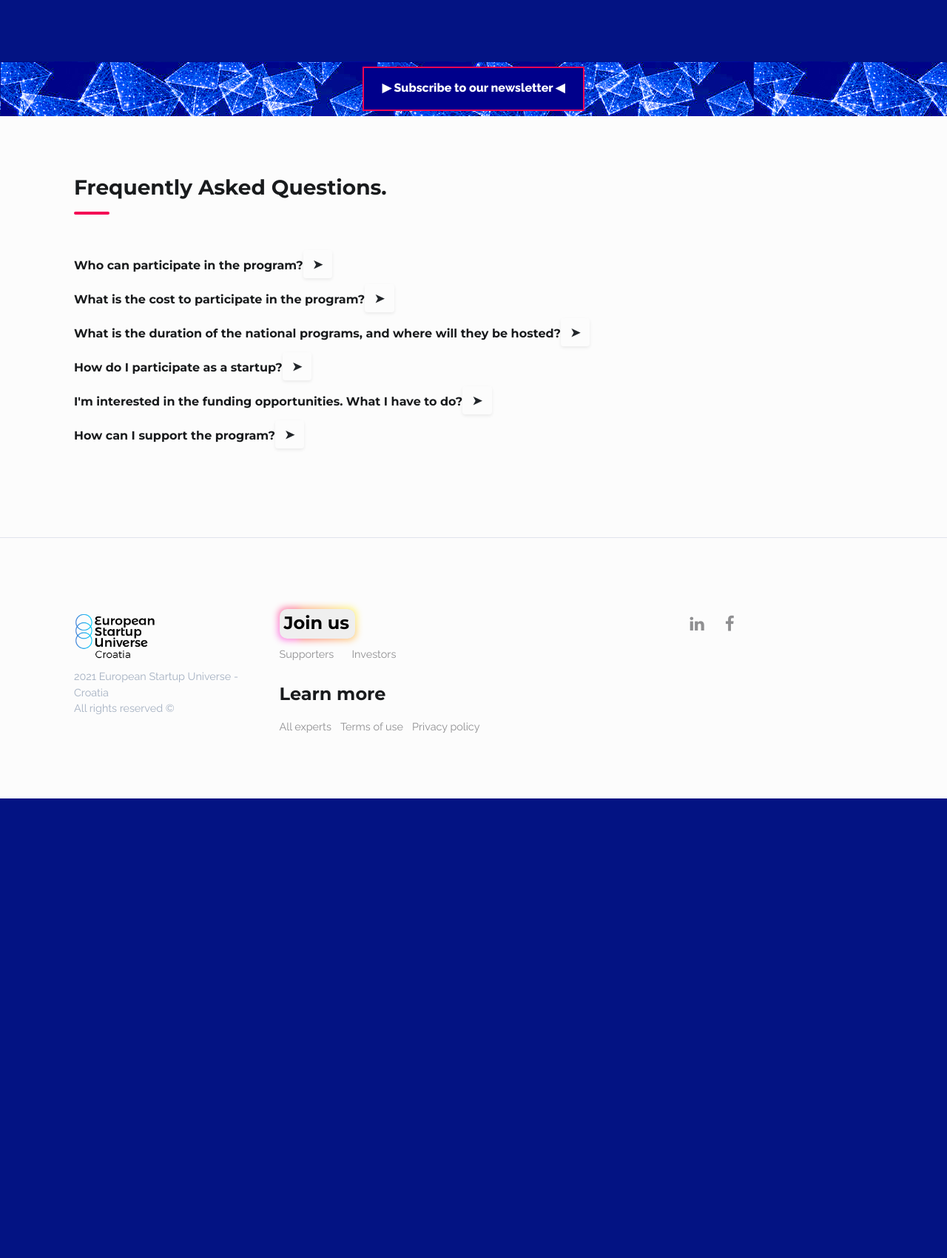
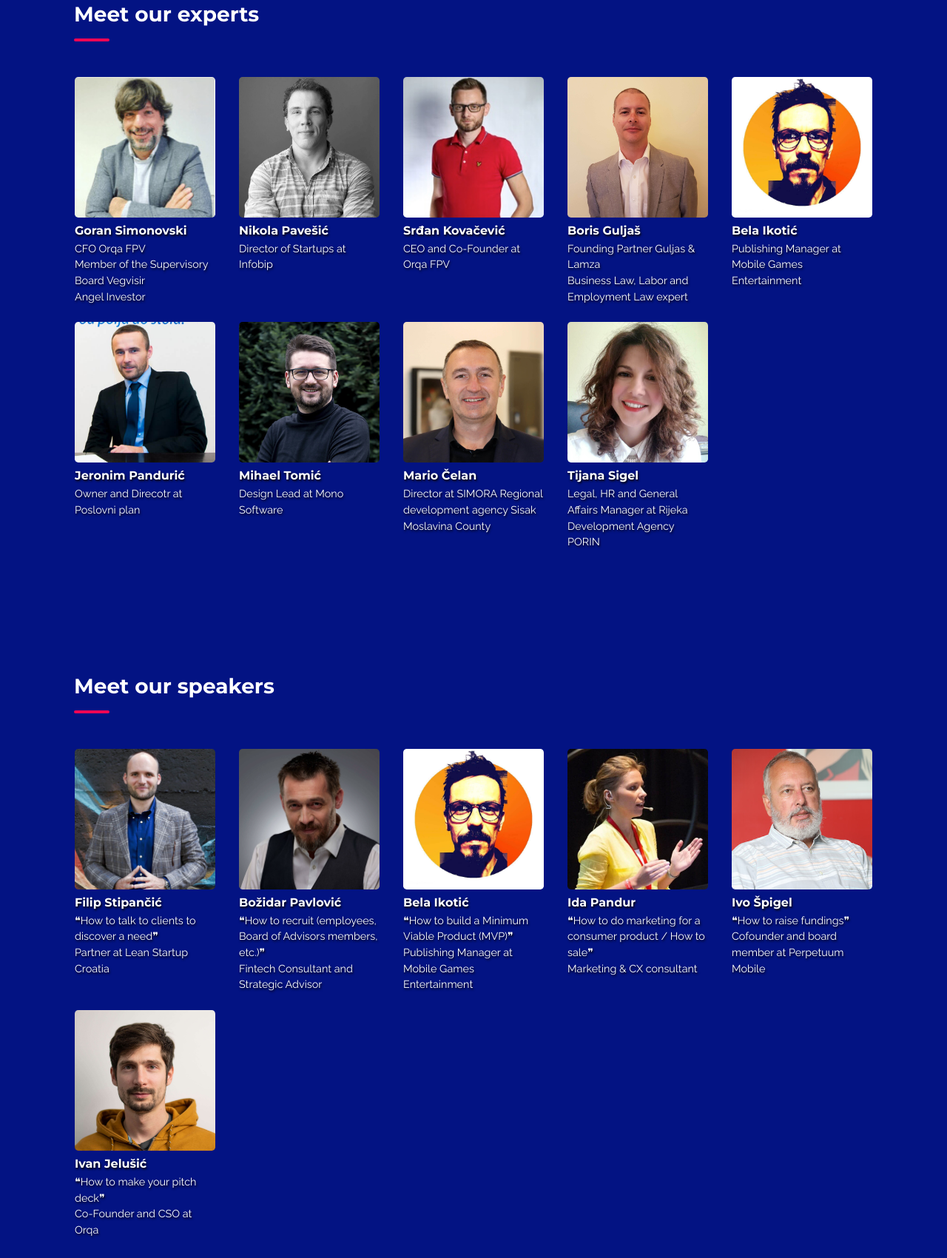
Before and after one commit to Startup-Universe/esuCroatia, a plain HTML site: page index.html in a window 1280 px wide. Shown: the part 3331-5031 px from the top of the page at 74% size. Before the commit the page ends 4410 px from the top, so only its background shows below. Drawn offline with Linux system fonts and the light colour scheme.

Commit message:
Add files via upload

```diff
--- a/index.html
+++ b/index.html
@@ -326,139 +326,147 @@
             For the last four years I was director of business incubator BIOS working with start up and helping them in their growth and development.<br>
             <span style="color:#454140;">Personal quote: </span><br>
             Our goal is setting up a support centre for small and medium-sized enterprises in Croatia. This is main reason why we want to be part of ESU.
-                  <br><p class="footer-list-item list-inline-item mb-3 mt-4" style="color:gray;">Email : esu.croatia@inkubator.hr</p>
-                  </h6>
+            <br><p class="footer-list-item list-inline-item mb-3 mt-4" style="color:gray;">Email : esu.croatia@inkubator.hr</p></h6>
             <br><button class="raise"><a href="https://www.linkedin.com/in/sa%C5%A1a-lamza-98547626?miniProfileUrn=urn%3Ali%3Afs_miniProfile%3AACoAAAVodPUBQgkKb3kMowqAcsKlPmYfcvJcdjg&lipi=urn%3Ali%3Apage%3Ad_flagship3_search_srp_all%3B9dWbQC4nRZKZBic8isZo3w%3D%3D" style="color:white;" target="_blank"><i class="fa fa-linkedin"></i></a></button>
           </div>
         </div>
       </div>
     </section>
 
+    <!-- Experts section -->
+    <section class="mt-5 py-5">
+      <div class="container">
+        <div class="col-12">
+          <h3 class="text-white">Meet our experts</h3>
+          <div class="title-border mt-3 mb-5"></div>
+          <div class="row row-cols-2 row-cols-md-3 row-cols-lg-5">
 
-    <!-- Partners section -->
-    <section id="section-partners">
-        <div class="container d-none">
-            <div class="col-12">
-                <h3 class="text-white">Meet our organizers</h3>
-                <div class="title-border mt-3 mb-5"></div>
-                <div class="row row-cols-2 row-cols-lg-4">
-                  <div class="col mb-4 partners-wrapper">
-                    <div class="card card-partner">
-                        <img src="content/img/croatia.jpg" class="card-img-top" alt="Sasa Lamza - Croatia">
-                        <div class="card-img-overlay">
-                            <h6 class="card-title text-white mb-1">Sasa Lamza - Croatia</h6>
+            <div class="col mb-4 px-2 px-sm-3 speakers-wrapper">
+              <div class="card card-speaker" style="background-color: inherit;">
+                <img src="content/img/experts/Goran Simonovski.jpg" class="card-img-top" alt="Goran Simonovski profile photo">
+                <h6 class="card-title speaker-name text-white mt-2 mb-1">Goran Simonovski</h6>
+                <p class="card-text text-white speaker-position">CFO Orqa FPV<br>Member of the Supervisory Board Vegvisir<br>Angel Investor</p>
               </div>
             </div>
+            <div class="col mb-4 px-2 px-sm-3 speakers-wrapper">
+              <div class="card card-speaker" style="background-color: inherit;">
+                <img src="content/img/experts/Nikola Pavesic.jpg" class="card-img-top" alt="Nikola Pavešić profile photo">
+                <h6 class="card-title speaker-name text-white mt-2 mb-1">Nikola Pavešić</h6>
+                <p class="card-text text-white speaker-position">Director of Startups at Infobip</p>
               </div>
             </div>
-                <div class="row mt-5 d-none">
-                    <div class="col-12 col-md-4 col-xl-3">
-                        <h6 class="subtitle-blue mb-3">Organizers</h6>
-                        <div class="row align-items-center">
-                            <div class="col-4 col-sm-3 col-md-6 logo-wrapper">
-                                <img src="content/img/partners/sgw-logo-no-back.png" class="img-fluid w-75" alt="Startup Greece Week logo">
-                            </div>
-                            <div class="col-4 col-md-6 px-1 logo-wrapper">
-                                <img src="content/img/partners/Founderhood_logo_white_small.png" class="img-fluid" alt="Founderhood logo">
+            <div class="col mb-4 px-2 px-sm-3 speakers-wrapper">
+              <div class="card card-speaker" style="background-color: inherit;">
+                <img src="content/img/experts/Srdjan Kovacevic.jpg" class="card-img-top" alt="Srđan Kovačević profile photo">
+                <h6 class="card-title speaker-name text-white mt-2 mb-1">Srđan Kovačević</h6>
+                <p class="card-text text-white speaker-position">CEO and Co-Founder at Orqa FPV</p>
               </div>
             </div>
+            <div class="col mb-4 px-2 px-sm-3 speakers-wrapper">
+              <div class="card card-speaker" style="background-color: inherit;">
+                <img src="content/img/experts/Boris Guljas.jpg" class="card-img-top" alt="Boris Guljaš profile photo">
+                <h6 class="card-title speaker-name text-white mt-2 mb-1">Boris Guljaš</h6>
+                <p class="card-text text-white speaker-position">Founding Partner Guljas & Lamza<br>Business Law, Labor and Employment Law expert </p>
               </div>
-
-                    <div class="col-12 col-md-5 offset-md-1 mt-5 mt-md-0">
-                        <h6 class="subtitle-blue mb-3">Under the auspices of</h6>
-                        <div class="col-7 col-sm-6 col-md-9 col-xl-7 logo-wrapper pl-0">
-                            <img src="content/img/partners/logo-greekgov-el.png" class="img-fluid" alt="Ministry logo">
+            </div>
+            <div class="col mb-4 px-2 px-sm-3 speakers-wrapper">
+              <div class="card card-speaker" style="background-color: inherit;">
+                <img src="content/img/experts/Bela Ikotic.jpg" class="card-img-top" alt="Bela Ikotić profile photo">
+                <h6 class="card-title speaker-name text-white mt-2 mb-1">Bela Ikotić</h6>
+                <p class="card-text text-white speaker-position">Publishing Manager at Mobile Games Entertainment</p>
+              </div>
+            </div>
+            <div class="col mb-4 px-2 px-sm-3 speakers-wrapper">
+              <div class="card card-speaker" style="background-color: inherit;">
+                <img src="content/img/experts/Jeronim Panduric.jpg" class="card-img-top" alt="Jeronim Pandurić profile photo">
+                <h6 class="card-title speaker-name text-white mt-2 mb-1">Jeronim Pandurić</h6>
+                <p class="card-text text-white speaker-position">Owner and Direcotr at Poslovni plan</p>
+              </div>
+            </div>
+            <div class="col mb-4 px-2 px-sm-3 speakers-wrapper">
+              <div class="card card-speaker" style="background-color: inherit;">
+                <img src="content/img/experts/Mihael Tomic.jpg" class="card-img-top" alt="Mihael Tomić profile photo">
+                <h6 class="card-title speaker-name text-white mt-2 mb-1">Mihael Tomić</h6>
+                <p class="card-text text-white speaker-position">Design Lead at Mono Software</p>
+              </div>
+            </div>
+            <div class="col mb-4 px-2 px-sm-3 speakers-wrapper">
+              <div class="card card-speaker" style="background-color: inherit;">
+                <img src="content/img/experts/Mario Celan.jpg" class="card-img-top" alt="Mario Čelan profile photo">
+                <h6 class="card-title speaker-name text-white mt-2 mb-1">Mario Čelan</h6>
+                <p class="card-text text-white speaker-position">Director at SIMORA Regional development agency Sisak Moslavina County</p>
+              </div>
+            </div>
+            <div class="col mb-4 px-2 px-sm-3 speakers-wrapper">
+              <div class="card card-speaker" style="background-color: inherit;">
+                <img src="content/img/experts/Tijana Sigel.jpg" class="card-img-top" alt="Tijana Sigel profile photo">
+                <h6 class="card-title speaker-name text-white mt-2 mb-1">Tijana Sigel</h6>
+                <p class="card-text text-white speaker-position">Legal, HR and General Affairs Manager at Rijeka Development Agency PORIN</p>
               </div>
             </div>
 
           </div>
+        </div>
+      </div>
+    </section>
 
-                <div class="row mt-5 d-none">
+    <!-- Speakers section -->
+    <section class="mt-5 py-5">
+      <div class="container">
+        <div class="col-12">
+          <h3 class="text-white">Meet our speakers</h3>
+          <div class="title-border mt-3 mb-5"></div>
+          <div class="row row-cols-2 row-cols-md-3 row-cols-lg-5">
 
-                    <div class="col-12 col-md-5">
-                        <h6 class="subtitle-blue mb-3">Strategic partners</h6>
-                        <div class="row align-items-center text-center">
-                            <div class="col-4 col-sm-3 col-md-3 logo-wrapper">
-                                <img src="content/img/partners/greektech.svg" class="img-fluid w-90" alt="Greektech logo">
+            <div class="col mb-4 px-2 px-sm-3 speakers-wrapper">
+              <div class="card card-speaker" style="background-color: inherit;">
+                <img src="content/img/speakers/Filip Stipancic.jpg" class="card-img-top" alt="Filip Stipančić profile photo">
+                <h6 class="card-title speaker-name text-white mt-2 mb-1">Filip Stipančić</h6>
+                <p class="card-text text-white speaker-position">❝How to talk to clients to discover a need❞<br>Partner at Lean Startup Croatia</p>
               </div>
-                            <div class="col-4 col-sm-3 col-md-3 logo-wrapper">
-                                <img src="content/img/partners/cyprusinno.png" class="img-fluid w-75" alt="Cyprusinno logo">
             </div>
-                            <div class="col-4 col-sm-5 logo-wrapper pr-0">
-                                <img src="content/img/partners/consulate-in-san-francisco.png" class="img-fluid" alt="Consulate In San Francisco logo">
+            <div class="col mb-4 px-2 px-sm-3 speakers-wrapper">
+              <div class="card card-speaker" style="background-color: inherit;">
+                <img src="content/img/speakers/Bozidar Pavlovic.jpg" class="card-img-top" alt="Božidar Pavlović profile photo">
+                <h6 class="card-title speaker-name text-white mt-2 mb-1">Božidar Pavlović</h6>
+                <p class="card-text text-white speaker-position">❝How to recruit (employees, Board of Advisors members, etc.)❞<br>Fintech Consultant and Strategic Advisor</p>
               </div>
+            </div>
+            <div class="col mb-4 px-2 px-sm-3 speakers-wrapper">
+              <div class="card card-speaker" style="background-color: inherit;">
+                <img src="content/img/speakers/Bela Ikotic.jpg" class="card-img-top" alt="Bela Ikotić profile photo">
+                <h6 class="card-title speaker-name text-white mt-2 mb-1">Bela Ikotić</h6>
+                <p class="card-text text-white speaker-position">❝How to build a Minimum Viable Product (MVP)❞<br>Publishing Manager at Mobile Games Entertainment</p>
+              </div>
+            </div>
+            <div class="col mb-4 px-2 px-sm-3 speakers-wrapper">
+              <div class="card card-speaker" style="background-color: inherit;">
+                <img src="content/img/speakers/Ida Pandur.jpg" class="card-img-top" alt="Ida Pandur profile photo">
+                <h6 class="card-title speaker-name text-white mt-2 mb-1">Ida Pandur</h6>
+                <p class="card-text text-white speaker-position">❝How to do marketing for a consumer product / How to sale❞<br>Marketing & CX consultant</p>
+              </div>
+            </div>
+            <div class="col mb-4 px-2 px-sm-3 speakers-wrapper">
+              <div class="card card-speaker" style="background-color: inherit;">
+                <img src="content/img/speakers/Ivo Spigel.jpg" class="card-img-top" alt="Ivo Špigel profile photo">
+                <h6 class="card-title speaker-name text-white mt-2 mb-1">Ivo Špigel</h6>
+                <p class="card-text text-white speaker-position">❝How to raise fundings❞<br>Cofounder and board member at Perpetuum Mobile</p>
+              </div>
+            </div>
+            <div class="col mb-4 px-2 px-sm-3 speakers-wrapper">
+              <div class="card card-speaker" style="background-color: inherit;">
+                <img src="content/img/speakers/Ivan Jelusic.jpeg" class="card-img-top" alt="Ivan Jelušić profile photo">
+                <h6 class="card-title speaker-name text-white mt-2 mb-1">Ivan Jelušić</h6>
+                <p class="card-text text-white speaker-position">❝How to make your pitch deck❞<br>Co-Founder and CSO at Orqa</p>
               </div>
             </div>
 
-                    <div class="col-6 col-md-2 offset-md-1 mt-5 mt-md-0">
-                        <h6 class="subtitle-blue mb-3">Supporters</h6>
-                        <div class="col-6 col-sm-4 col-md-8 col-xl-7 logo-wrapper pl-0">
-                            <img src="content/img/partners/usembassycyprus.png" class="img-fluid" alt="US Embassy Cyprus logo">
-                        </div>
-                    </div>
 
-                    <div class="col-6 col-md-3 offset-md-1 mt-5 mt-md-0">
-                        <h6 class="subtitle-blue mb-3">In kind sponsor</h6>
-                        <div class="col-9 col-sm-6 col-md-7 col-xl-6 logo-wrapper pl-0">
-                            <img src="content/img/partners/Ratio.png" class="img-fluid" alt="Ratio legal logo">
-                        </div>
-                    </div>
-
-                </div>
-
-                <div class="row mt-5 d-none">
-                    <div class="col-12">
-                        <h6 class="subtitle-blue mb-3">Community partners</h6>
-                        <div class="community-partners-carousel">
-                            <div class="logo-scroll">
-                               <img src="content/img/partners/community/Orange-Grove.png" class="img-fluid" alt="Orange Grove logo">
-                            </div>
-                            <div class="logo-scroll">
-                                <img src="content/img/partners/community/ACE.png" class="img-fluid" alt="Athens Center for Entrepreneurship and Innovation logo">
-                            </div>
-                            <div class="logo-scroll">
-                                <img src="content/img/partners/community/davos.png" class="img-fluid w-75" alt="Davos logo">
-                            </div>
-                        </div>
-                    </div>
-                </div>
-
-                <div class="row mt-5 d-none">
-                    <div class="col-12">
-                        <h6 class="subtitle-blue mb-3">Perks providers</h6>
-                        <div class="partners-carousel">
-                            <div class="logo-scroll">
-                               <img src="content/img/partners/perks/Hubspot.png" class="img-fluid w-75" alt="Hubspot logo">
-                            </div>
-                            <div class="logo-scroll">
-                               <img src="content/img/partners/perks/Overflow.png" class="img-fluid" alt="Overflow logo">
-                            </div>
-                            <div class="logo-scroll">
-                               <img src="content/img/partners/perks/Protoio.png" class="img-fluid w-75" alt="Proto.io logo">
-                            </div>
-                        </div>
-                    </div>
-                </div>
-
-                <div class="row mt-5 d-none">
-                    <div class="col-12">
-                        <h6 class="subtitle-blue mb-3">Media partners</h6>
-                        <div class="partners-carousel">
-                            <div class="logo-scroll">
-                               <img src="content/img/partners/media/oikonomia.png" class="img-fluid w-75" alt="Economia logo">
-                            </div>
-                            <div class="logo-scroll">
-                               <img src="content/img/partners/media/Epixeiro.png" class="img-fluid" alt="Epixeiro logo">
-                            </div>
-                            <div class="logo-scroll">
-                               <img src="content/img/partners/media/Startupper.png" class="img-fluid" alt="Startupper logo">
-                            </div>
-                        </div>
-                    </div>
           </div>
         </div>
       </div>
     </section>
+
 
     <!-- newsletter -->
     <div class="btn mt-3 mt-md-0 my-2 my-sm-0 d-flex justify-content-around " style="background-image: url('content/img/news.jpg');">
```
Lines whose indentation alone changed are shown as unchanged.
